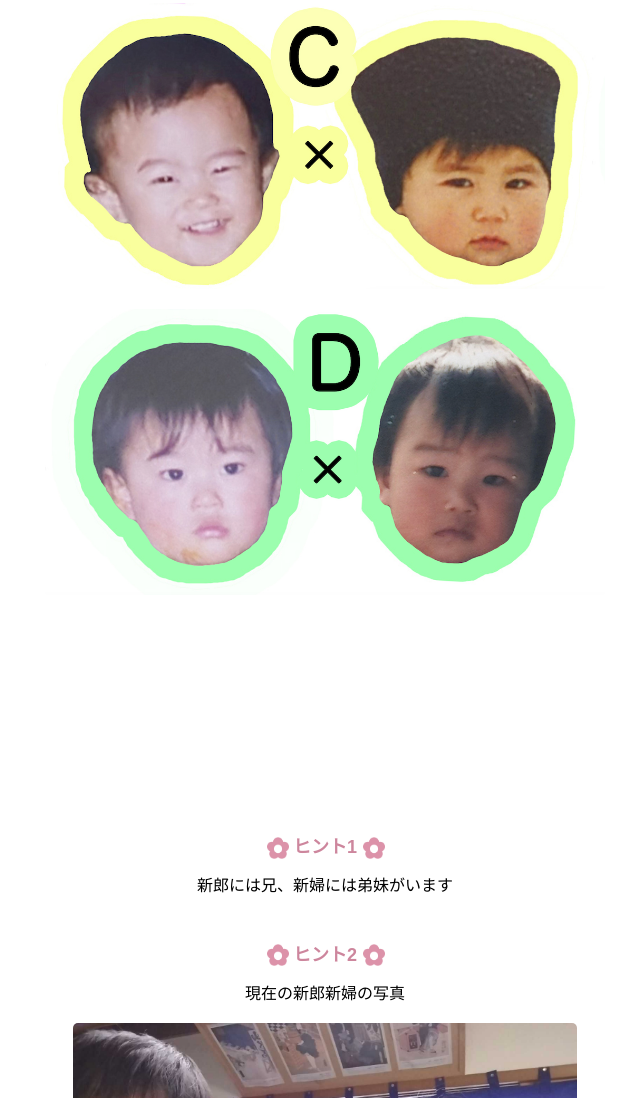
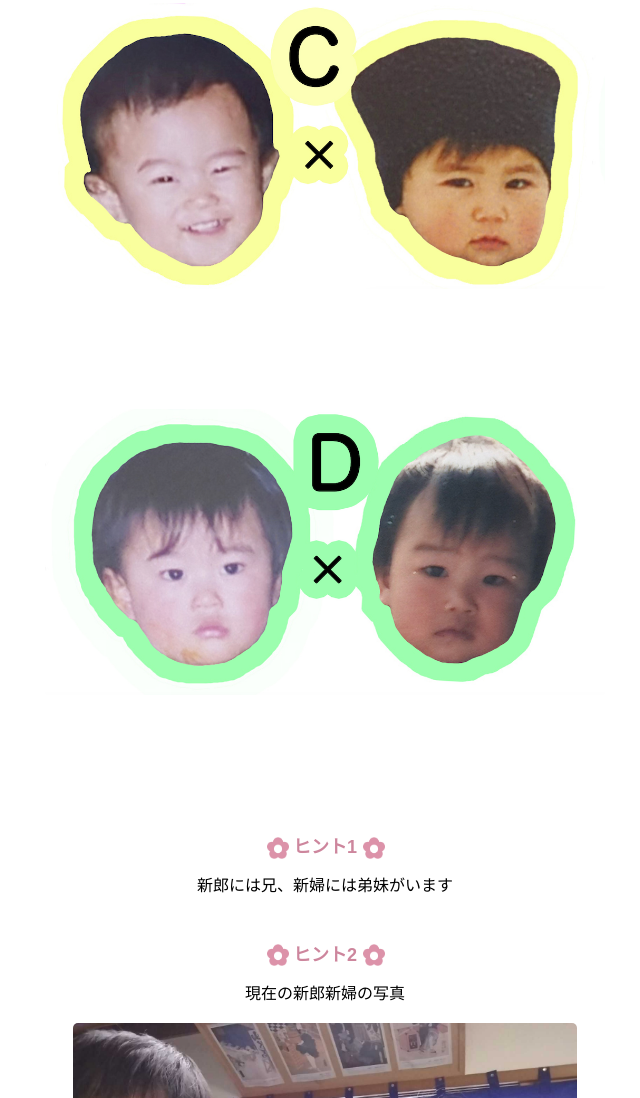
Before and after one commit to apricotn18/weddingquiz, a React app: page / in a window 1280 px wide. Shown: the part 1155-2253 px from the top of the page, without its empty margins (315-955 px from the left). Built offline with nearby package versions, Linux system fonts and the light colour scheme.

Commit message:
complete

```diff
--- a/src/style.scss
+++ b/src/style.scss
@@ -140,11 +140,11 @@ ul {
 	}
 
 	.D {
-		padding-top: 20px;
+		padding-top: 120px;
 	}
 
 	.hint1 {
-		padding: 200px 0 0;
+		padding: 100px 0 0;
 		color: #000;
 	}
 
```
Also changed, not shown: docs/index.html (+1 -1 lines), docs/asset-manifest.json, 4 other files.
